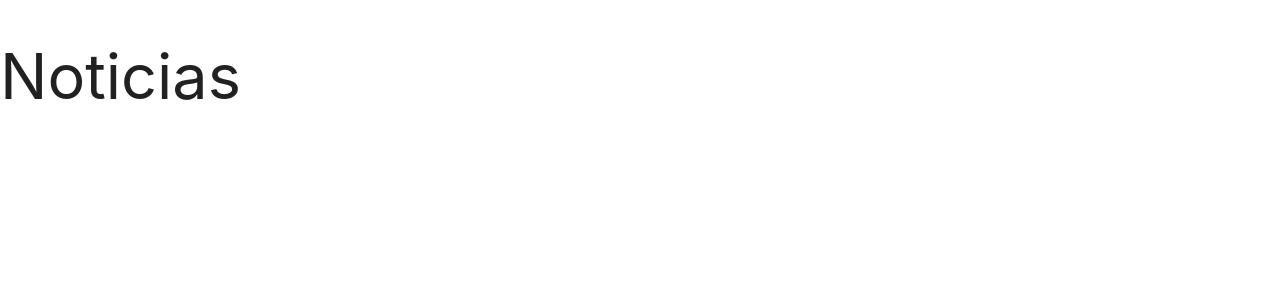
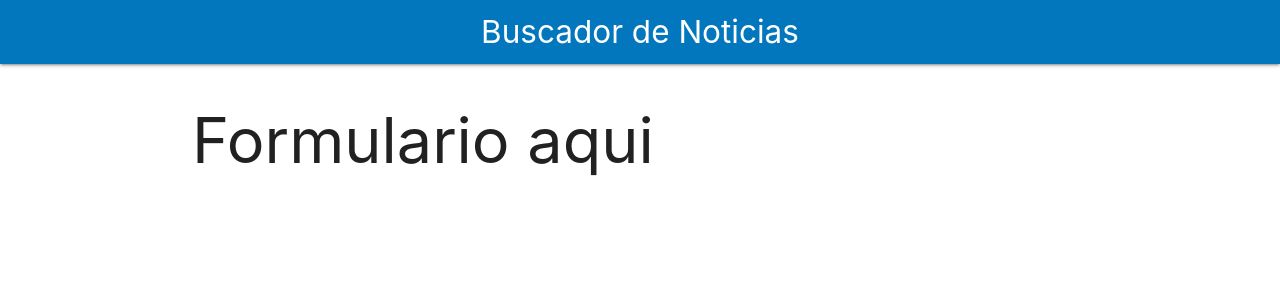
Before and after one commit to dfldiego/r-noticias, a React (Create React App) app: page / in a window 1280 px wide. Shown: the top 300 px of the page. Built offline with nearby package versions, Linux system fonts and the light colour scheme.

Commit message:
creando el header y contenedor principal.

```diff
--- a/src/App.js
+++ b/src/App.js
@@ -1,9 +1,16 @@
 import React from 'react';
+import Header from './components/Header';
 
 function App() {
   return (
     <>
-      <h1>Noticias</h1>
+      <Header
+        titulo="Buscador de Noticias"
+      />
+
+      <div className="container white">
+        <h1>Formulario aqui</h1>
+      </div>
     </>
   );
 }
--- /dev/null
+++ b/src/components/Header.jsx
@@ -0,0 +1,11 @@
+import React from 'react';
+
+const Header = ({ titulo }) => {
+    return (
+        <nav className="nav-wrapper light-blue darken-3">
+            <a href="#!" className="brand-logo center">{titulo}</a>
+        </nav>
+    );
+}
+
+export default Header;
```
